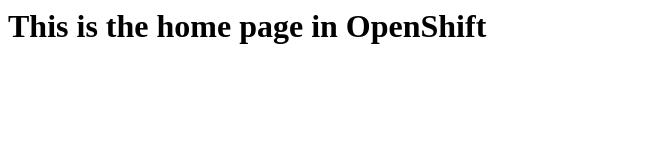
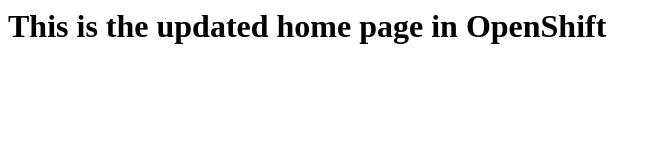
Before and after one commit to pgwhiting/s2i-project, a plain HTML site: page index.html in a window 1280 px wide. Shown: the whole page, without its empty margins (0-662 px from the left). Drawn offline with Linux system fonts and the light colour scheme.

Commit message:
Update index.html

```diff
--- a/index.html
+++ b/index.html
@@ -1,8 +1,8 @@
 <html>
   <head>
-    <title>HTML Home Page</title>
+    <title>HTML Updated Home Page</title>
   </head>
   <body>
-    <h1>This is the home page in OpenShift</h1>
+    <h1>This is the updated home page in OpenShift</h1>
   </body>
 </html>
```
